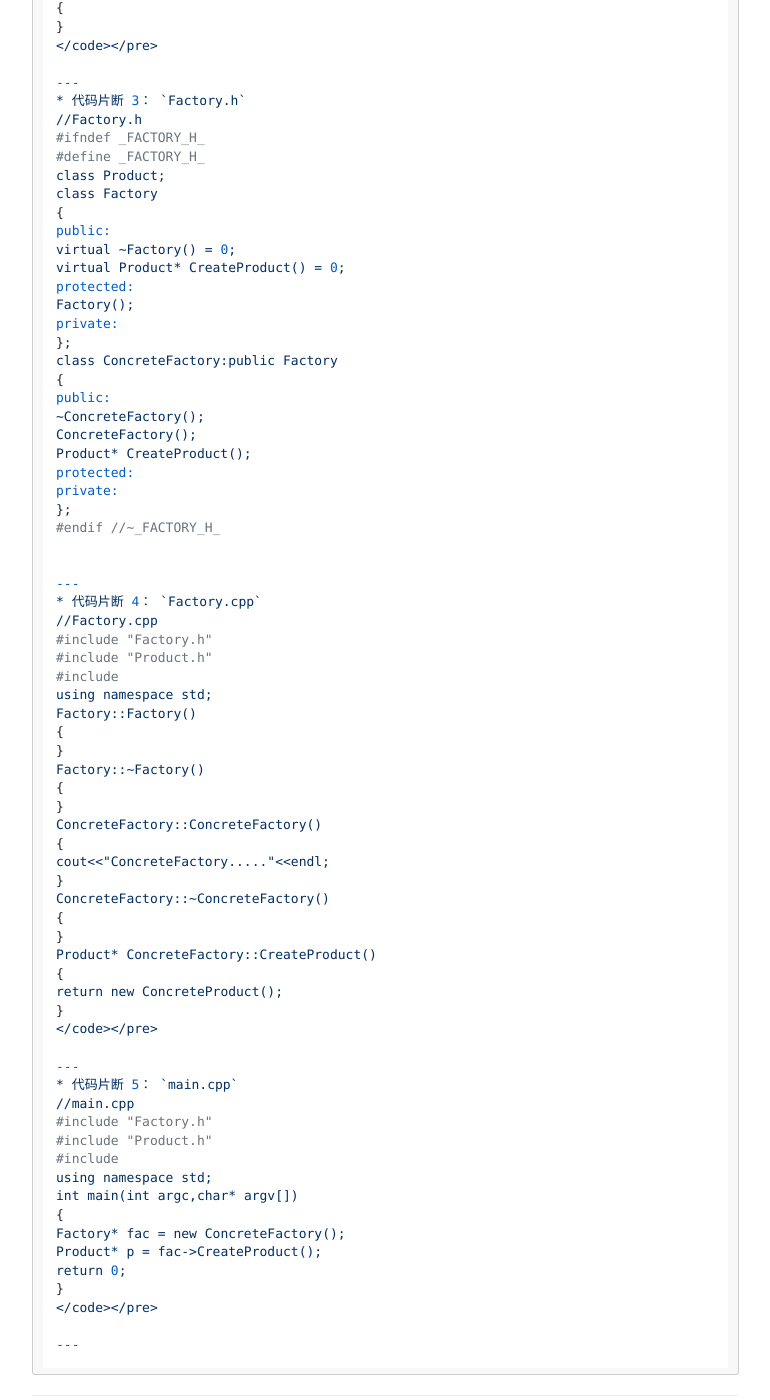
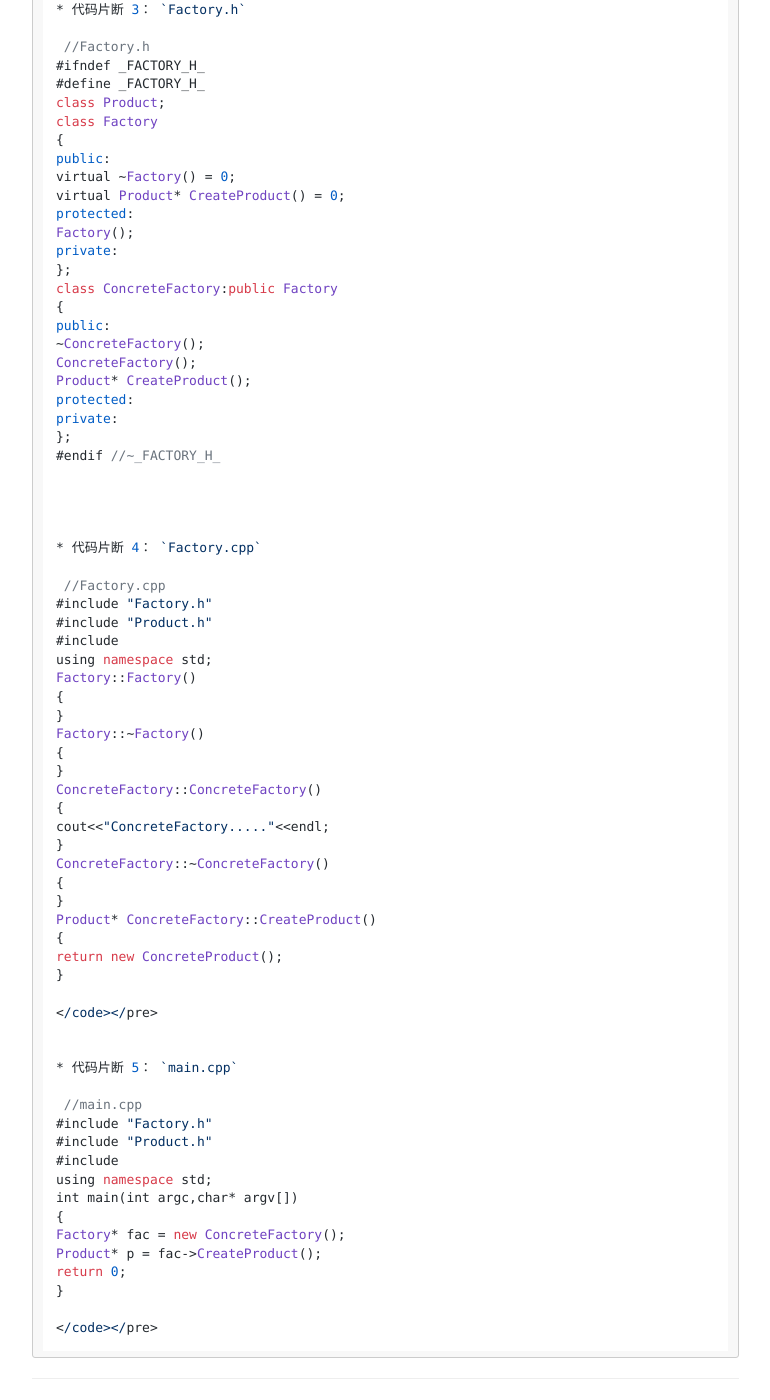
Before and after one commit to caedmom/caedmom.github.io, a Jekyll site: the page built from _posts/2016-11-30-design-pattern-factory.markdown, in a window 1280 px wide and 1400 px high, scrolled down 3873 px. Shown: the whole window, without its empty margins (233-1003 px from the left). Built offline with Jekyll 4.4.1, drawn with Linux system fonts in a browser that asks for light colours; nearby versions of some CDN libraries; comment, search, counter and statistics services are not loaded; some of the changed text lies outside the part shown.

Commit message:
post-modify

```diff
--- a/_posts/2016-11-30-design-pattern-factory.markdown
+++ b/_posts/2016-11-30-design-pattern-factory.markdown
@@ -57,8 +57,8 @@
 `C++`
 
 ---
-* 代码片断 1： `Product.h`
-<pre><code>//Product.h
+<pre><code>//* 代码片断 1： `Product.h`
+//Product.h
 #ifndef _PRODUCT_H_
 #define _PRODUCT_H_
 class Product
@@ -80,9 +80,10 @@
 #endif //~_PRODUCT_H_
 </code></pre>
 
----
-* 代码片断 2： `Product.cpp`
-<pre><code>//Product.cpp
+
+<pre><code>//* 代码片断 2： `Product.cpp`
+
+ //Product.cpp
 #include "Product.h"
 #include<iostream>
 using namespace std;
@@ -99,11 +100,13 @@
 ConcreteProduct::~ConcreteProduct()
 {
 }
+
 </code></pre>
 
----
+
 * 代码片断 3： `Factory.h`
-<pre><code>//Factory.h
+
+<pre><code> //Factory.h
 #ifndef _FACTORY_H_
 #define _FACTORY_H_
 class Product;
@@ -126,11 +129,13 @@
 private:
 };
 #endif //~_FACTORY_H_
+
 </code></pre>
 
----
+
 * 代码片断 4： `Factory.cpp`
-<pre><code>//Factory.cpp
+
+<pre><code> //Factory.cpp
 #include "Factory.h"
 #include "Product.h"
 #include <iostream>
@@ -152,11 +157,13 @@
 {
 return new ConcreteProduct();
 }
+
 </code></pre>
 
----
+
 * 代码片断 5： `main.cpp`
-<pre><code>//main.cpp
+
+<pre><code> //main.cpp
 #include "Factory.h"
 #include "Product.h"
 #include <iostream>
@@ -167,6 +174,5 @@
 Product* p = fac->CreateProduct();
 return 0;
 }
+
 </code></pre>
-
----
```
